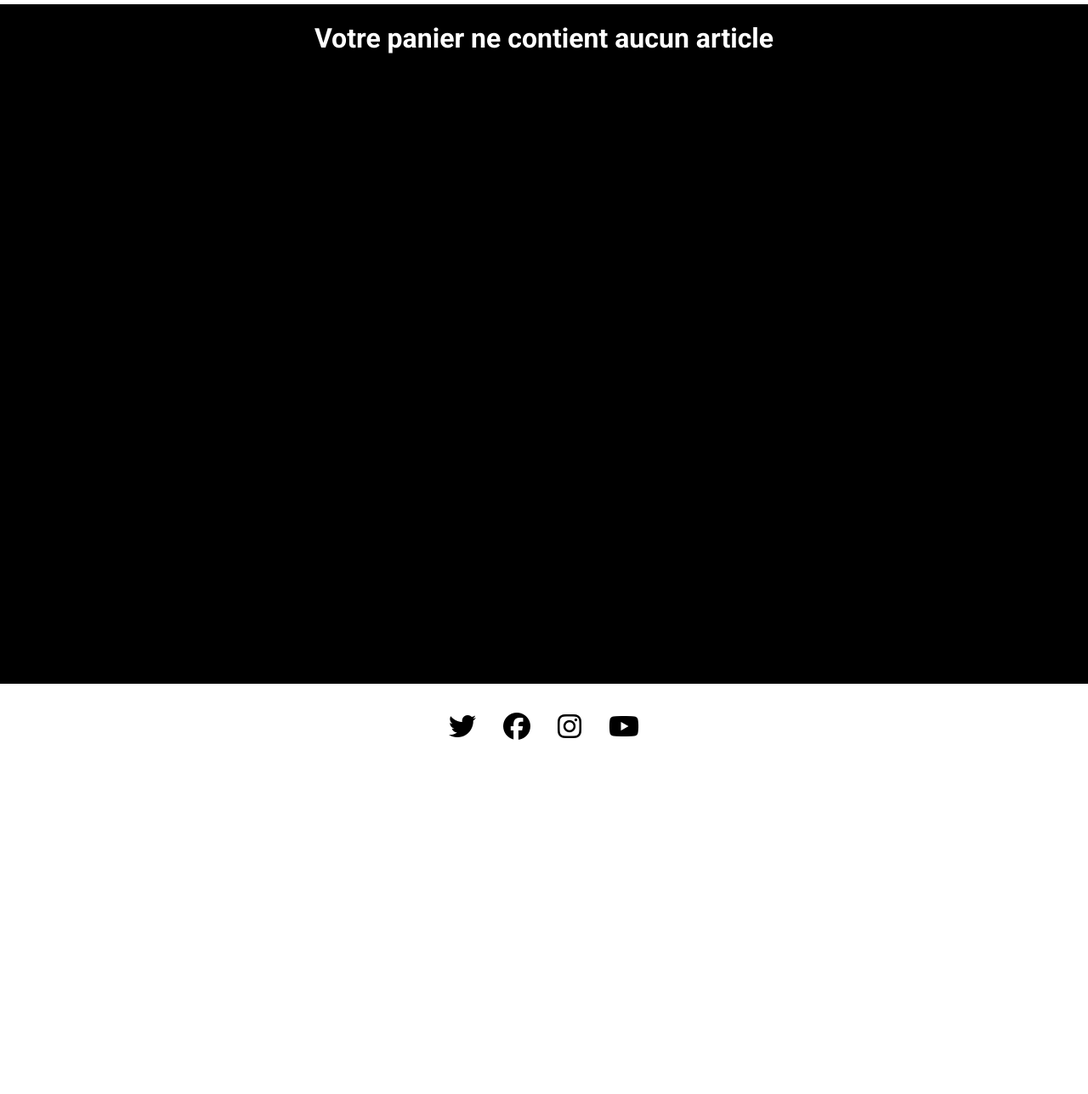
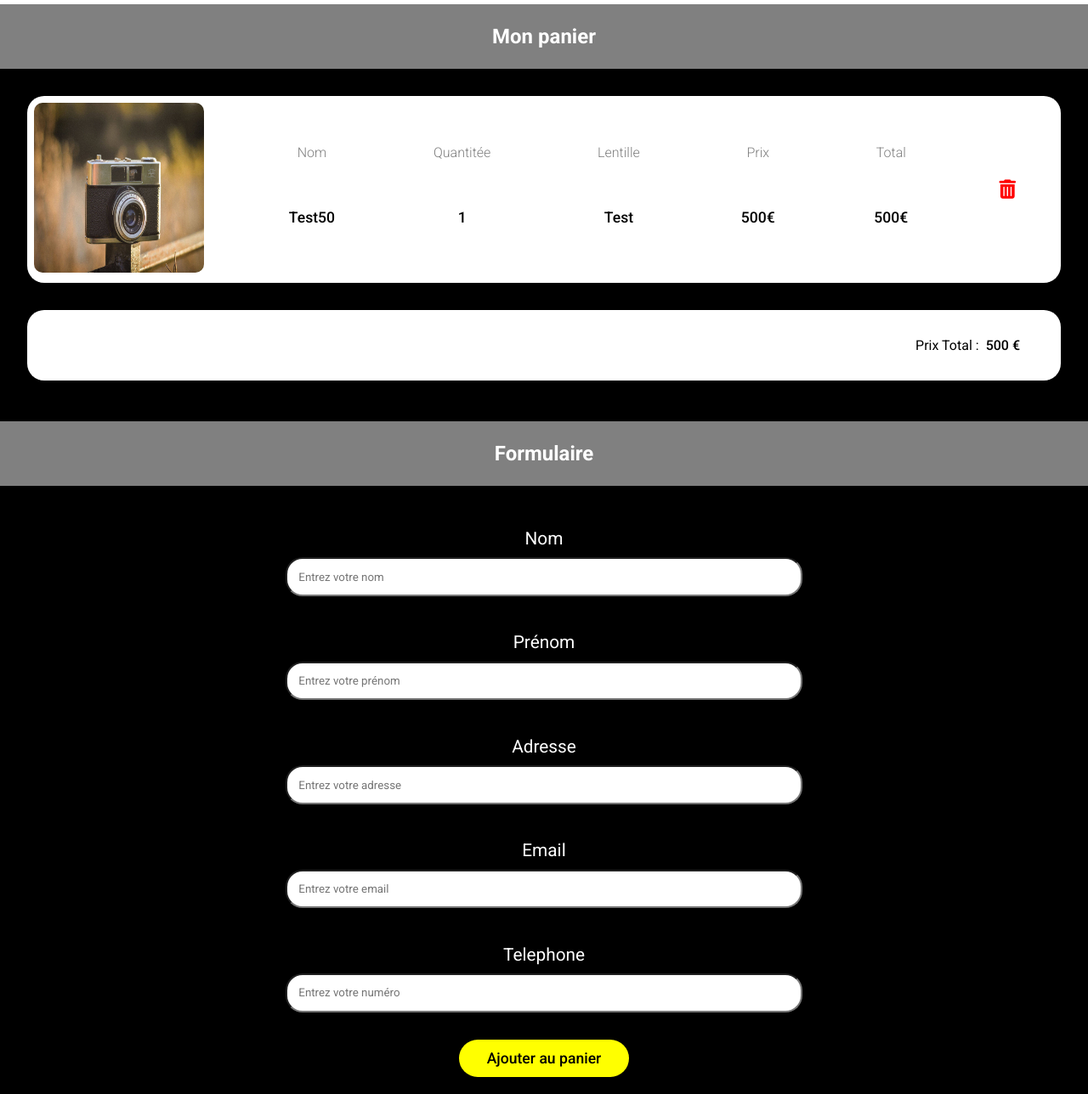
Before and after one commit to Soso-C/Projet-5_Orinoco, a plain HTML site: page Front-end/cart.html in a window 1280 px wide. Shown: the part 93-1381 px from the top of the page at 85% size. Before the commit the page ends 1000 px from the top, so only its background shows below. Drawn offline with Linux system fonts and the light colour scheme; a web font is replaced by a local one.

Commit message:
refonte formulaire

```diff
--- a/Front-end/cart.html
+++ b/Front-end/cart.html
@@ -21,6 +21,63 @@
     <!-- Fin header -->
     <main class="main_cart">
         <div class="bloc_cart">
+            <h2>Mon panier</h2>
+            <div class="cart_elt_cont">
+                <div class="cart_img_title">
+                    <img class="img_cart_art" src="/Front-end/img/vcam_1.jpg" alt="">
+                </div>
+                <div>
+                    <p>Nom</p>
+                    <h6>Test50</h6>
+                </div>
+                <div>
+                    <p>Quantitée</p>
+                    <h6>1</h6>
+                </div>
+                <div>
+                    <p>Lentille</p>
+                    <h6>Test</h6>
+                </div>
+                <div>
+                    <p>Prix</p>
+                    <h6>500€</h6>
+                </div>
+                <div>
+                    <p>Total</p>
+                    <h6>500€</h6>
+                </div>
+                <div class="cart_item_clear"><i class="fas fa-trash-alt"></i></div>
+           </div>
+           <div class="cart_total">
+               <p>Prix Total :</p>
+               <p class="p_total">500 €</p>
+           </div>
+           <h2 id="form_h2">Formulaire</h2>
+           <div class="form_container">
+                <div class="form_group">
+                    <label for="lname">Nom</label>
+                    <input type="text" id="lname" name="lname" placeholder="Entrez votre nom">
+                </div>
+                <div class="form_group">
+                    <label for="fname">Prénom</label>
+                    <input type="text" id="fname" name="fname" placeholder="Entrez votre prénom"/>
+                </div>
+                <div class="form_group">
+                    <label for="adress">Adresse</label>
+                    <input type="text" id="adress" name="user_adress" placeholder="Entrez votre adresse" />
+                </div>
+                <div class="form_group">
+                    <label for="mail">Email</label>
+                    <input type="email" id="mail" name="user_mail" placeholder="Entrez votre email">
+                </div>
+                <div class="form_group">
+                    <label for="tel">Telephone</label>
+                    <input type="tel" id="tel" name="user_tel" placeholder="Entrez votre numéro"/>
+                </div>
+                <div class="btn_valider">
+                    <a href="#"><button type="submit" id="btn_test2">Ajouter au panier</button></a>
+                <div>
+            </div>
         </div>
     </main>
     <!-- Footer  -->
--- a/Front-end/css/style.css
+++ b/Front-end/css/style.css
@@ -358,7 +358,7 @@ select {
 /************************************************************  3RD Page : CART ****************************************************************************/
 
 .main_cart {
-    height: 100vh;
+    /* height: 100vh; */
     display: flex;
 }
 
@@ -370,7 +370,7 @@ select {
     color: white;
     text-align: center;
     margin: 0 auto;
-    background: whitesmoke;
+    background: grey;
     padding: 1em;
 }
 
@@ -407,7 +407,7 @@ select {
 }
 
 h6 {
-    font-size: 1.2em;
+    font-size: 1.1em;
     font-weight: 500;
 }
 
@@ -431,3 +431,38 @@ h6 {
     color: white;
     text-align: center;
 }
+
+#form_h2 {
+    margin: 1em 0;
+    margin-top: 2em;
+}
+
+.form_container {
+    color: white;
+    display: flex;
+    flex-direction: column;
+    justify-content: center;
+    align-items: center;
+    margin-bottom: 2em;
+}
+
+.form_group {
+    width: 50%;
+    padding: 1em;
+    display: grid;
+    text-align: center;
+}
+
+.form_group label {
+    font-size: 1.3em;
+    padding: 0.5em;
+}
+
+.form_group input {
+    padding: 1em;
+    border-radius: 20px;
+}
+
+.btn_valider {
+    margin: 1em;
+}
--- a/Front-end/javascript/cart.js
+++ b/Front-end/javascript/cart.js
@@ -19,54 +19,54 @@ function decreaseValue() {
 };
 
 
-function makeCart(){
+// function makeCart(){
 
-  document.querySelector(".bloc_cart").innerHTML +=
-   `<h2>Mon panier</h2>
-    <div class="cart_elt_cont">
-        <div class="cart_img_title">
-            <img class="img_cart_art" src="${localStorage.getItem("imgU")}" alt="">
-        </div>
-        <div>
-            <p>Nom</p>
-            <h6>${localStorage.getItem("title")}</h6>
-        </div>
-        <div>
-            <p>Quantitée</p>
-            <h6>${localStorage.getItem("quantity")}</h6>
-        </div>
-        <div>
-            <p>Lentille</p>
-            <h6>${localStorage.getItem("lense")}</h6>
-        </div>
-        <div>
-            <p>Prix</p>
-            <h6>${localStorage.getItem("price")}</h6>
-        </div>
-        <div>
-            <p>Total</p>
-            <h6>${parseInt(localStorage.getItem("price")) * parseInt(localStorage.getItem("quantity"))} €</h6>
-        </div>
-        <div class="cart_item_clear" onclick="clearCart()"><i class="fas fa-trash-alt"></i></div>
-  </div>
-  <div class="cart_total">
-      <p>Prix Total :</p>
-      <p class="p_total">${parseInt(localStorage.getItem("price")) * parseInt(localStorage.getItem("quantity"))} €</p>
-  </div>
-  </div>`
-}
+//   document.querySelector(".bloc_cart").innerHTML +=
+//    `<h2>Mon panier</h2>
+//     <div class="cart_elt_cont">
+//         <div class="cart_img_title">
+//             <img class="img_cart_art" src="${localStorage.getItem("imgU")}" alt="">
+//         </div>
+//         <div>
+//             <p>Nom</p>
+//             <h6>${localStorage.getItem("title")}</h6>
+//         </div>
+//         <div>
+//             <p>Quantitée</p>
+//             <h6>${localStorage.getItem("quantity")}</h6>
+//         </div>
+//         <div>
+//             <p>Lentille</p>
+//             <h6>${localStorage.getItem("lense")}</h6>
+//         </div>
+//         <div>
+//             <p>Prix</p>
+//             <h6>${localStorage.getItem("price")}</h6>
+//         </div>
+//         <div>
+//             <p>Total</p>
+//             <h6>${parseInt(localStorage.getItem("price")) * parseInt(localStorage.getItem("quantity"))} €</h6>
+//         </div>
+//         <div class="cart_item_clear" onclick="clearCart()"><i class="fas fa-trash-alt"></i></div>
+//   </div>
+//   <div class="cart_total">
+//       <p>Prix Total :</p>
+//       <p class="p_total">${parseInt(localStorage.getItem("price")) * parseInt(localStorage.getItem("quantity"))} €</p>
+//   </div>
+//   </div>`
+// }
 
-function clearCart() {
-  document.querySelector('.bloc_cart').innerHTML = "";
-  localStorage.clear();
-  window.location.reload();
-}
+// function clearCart() {
+//   document.querySelector('.bloc_cart').innerHTML = "";
+//   localStorage.clear();
+//   window.location.reload();
+// }
 
 
 
-if (localStorage.length > 0) {
-  makeCart()
-}else{
-  document.querySelector(".bloc_cart").innerHTML +=
-   `<h1 id="cart_title_none">Votre panier ne contient aucun article</h1>`
-}
+// if (localStorage.length > 0) {
+//   makeCart();
+// }else{
+//   document.querySelector(".bloc_cart").innerHTML +=
+//    `<h1 id="cart_title_none">Votre panier ne contient aucun article</h1>`
+// }
```
